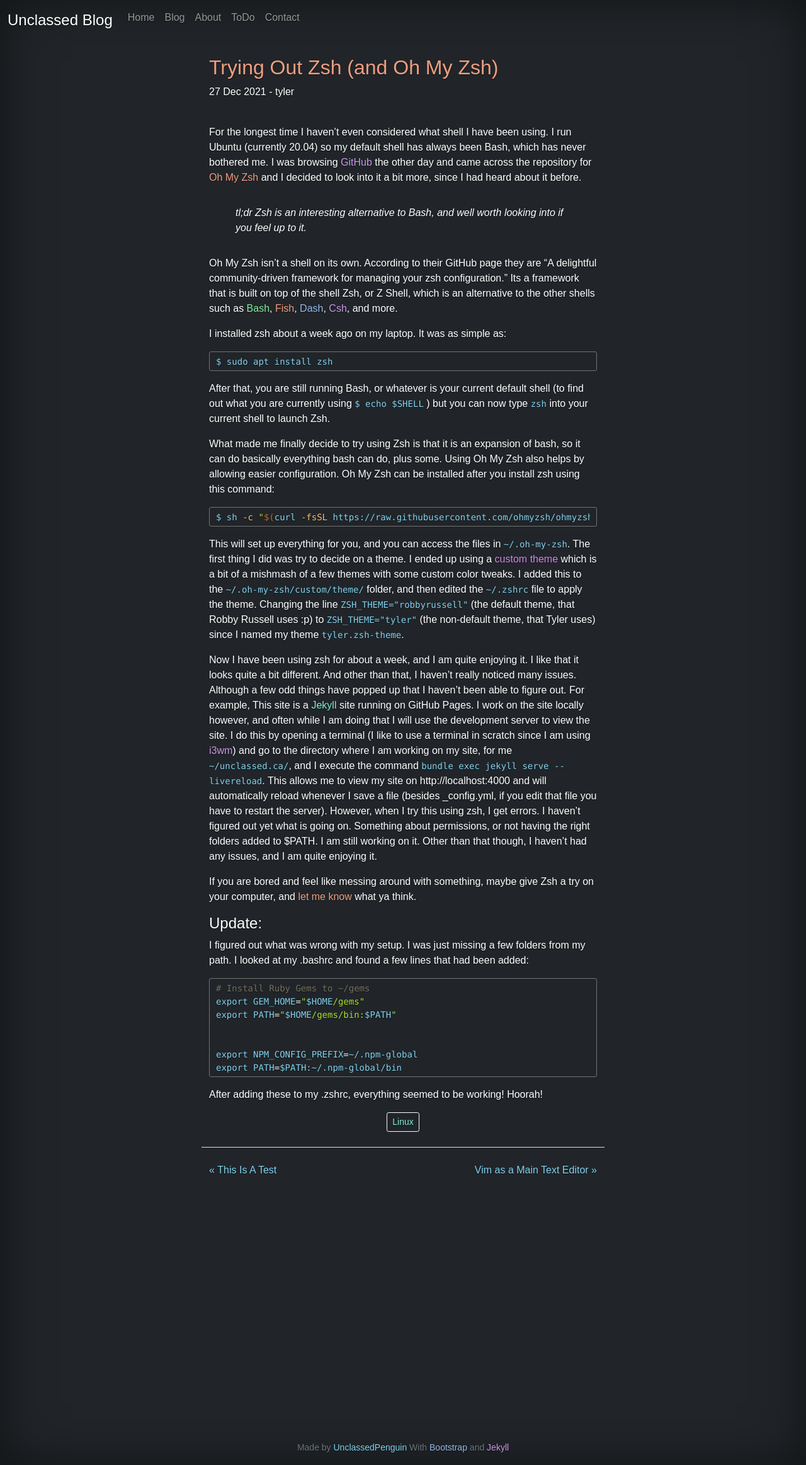
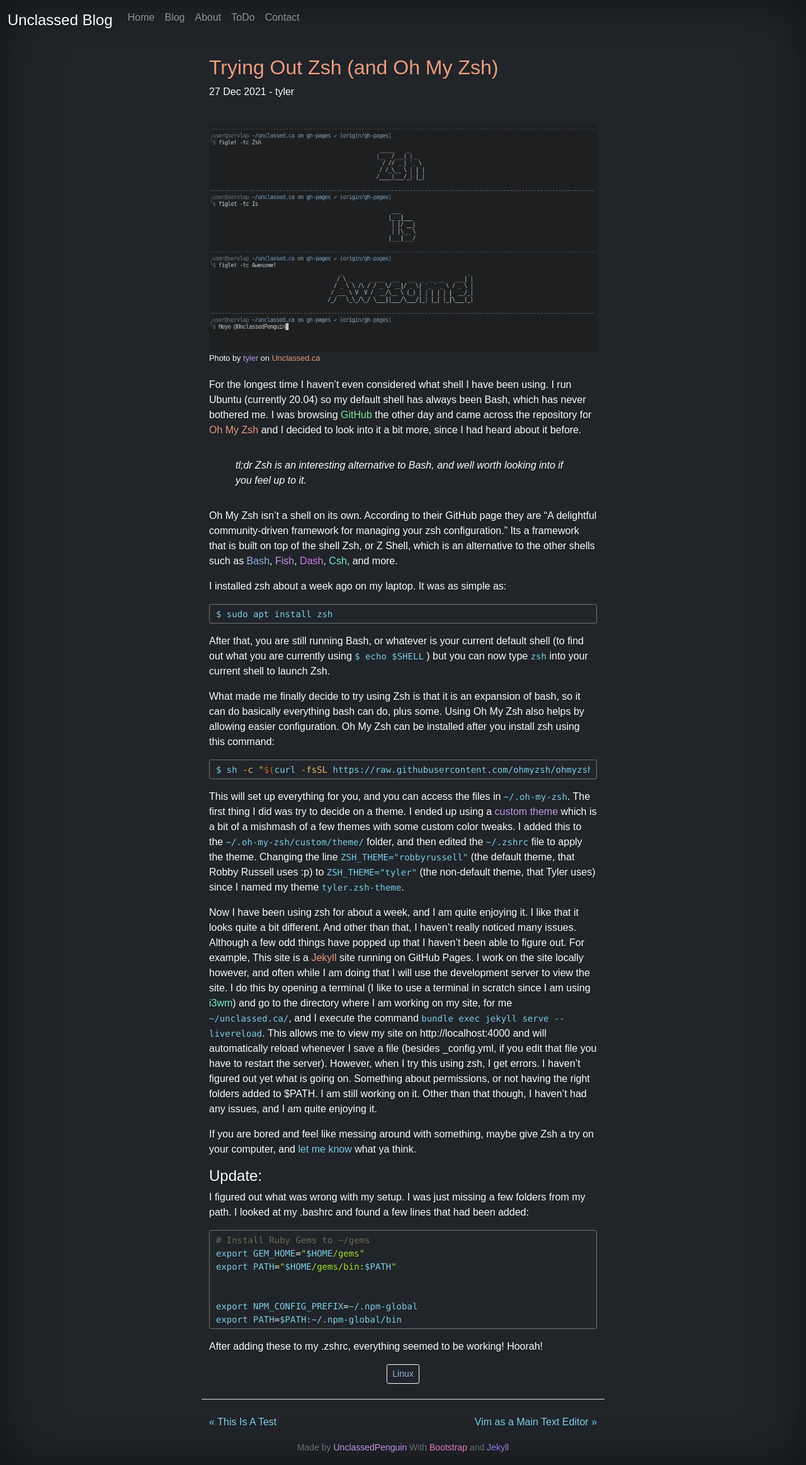
Before and after one commit to UnclassedPenguin/unclassedpenguin.github.io, a Jekyll site: the page built from _posts/2021-12-27-trying-out-zsh.md, in a window 1280 px wide. Shown: the whole page at 63% size. Built offline with Jekyll 4.4.1, drawn with Linux system fonts in a browser that asks for light colours.

Commit message:
add picture to trying-out-zsh

```diff
--- a/_posts/2021-12-27-trying-out-zsh.md
+++ b/_posts/2021-12-27-trying-out-zsh.md
@@ -4,13 +4,13 @@
 author: tyler
 date: 2021-12-27
 categories: Linux
+image: assets/images/zsh-screenshot.png
+imageauthor: tyler
+imageauthorlink: https://unclassed.ca/about
+imagelink: https://unclassed.ca/2021/trying-out-zsh
+imagelinkname: Unclassed.ca
 ---
 
-<!--image: assets/images/5.jpg-->
-<!--imageauthor: -->
-<!--imageauthorlink:-->
-<!--imagelink:-->
-<!--imagelinkname:-->
 
 
 For the longest time I haven't even considered what shell I have been using. I run Ubuntu (currently 20.04) so my default shell has always been Bash, which has never bothered me. I was browsing [GitHub](https://github.com){:target="_blank" class="randomcolor"}<!--_--> the other day and came across the repository for [Oh My Zsh](https://github.com/ohmyzsh/ohmyzsh){:target="_blank" class="randomcolor"}<!--_--> and I decided to look into it a bit more, since I had heard about it before.
```
Also changed, not shown: assets/images/zsh-screenshot.png (added).
